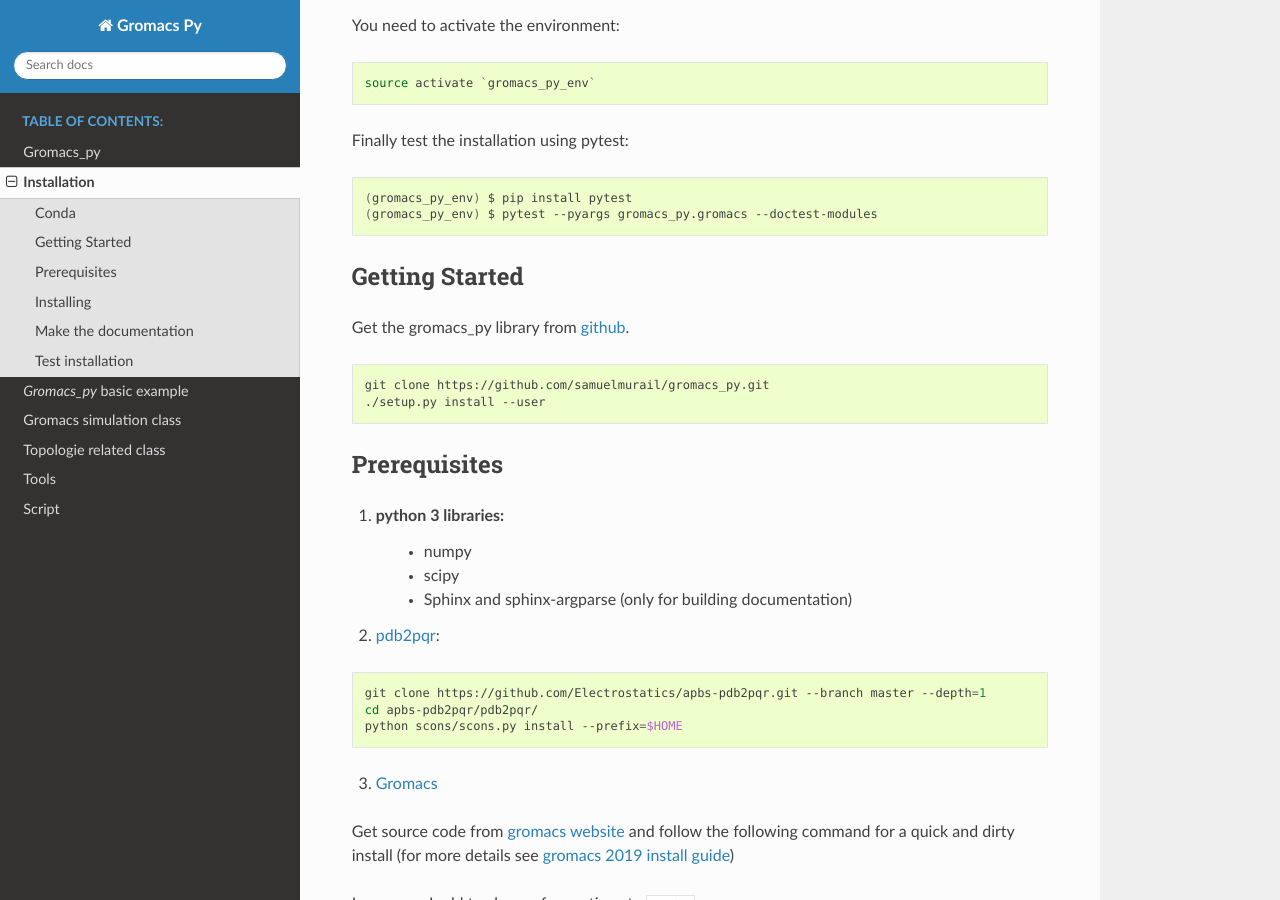
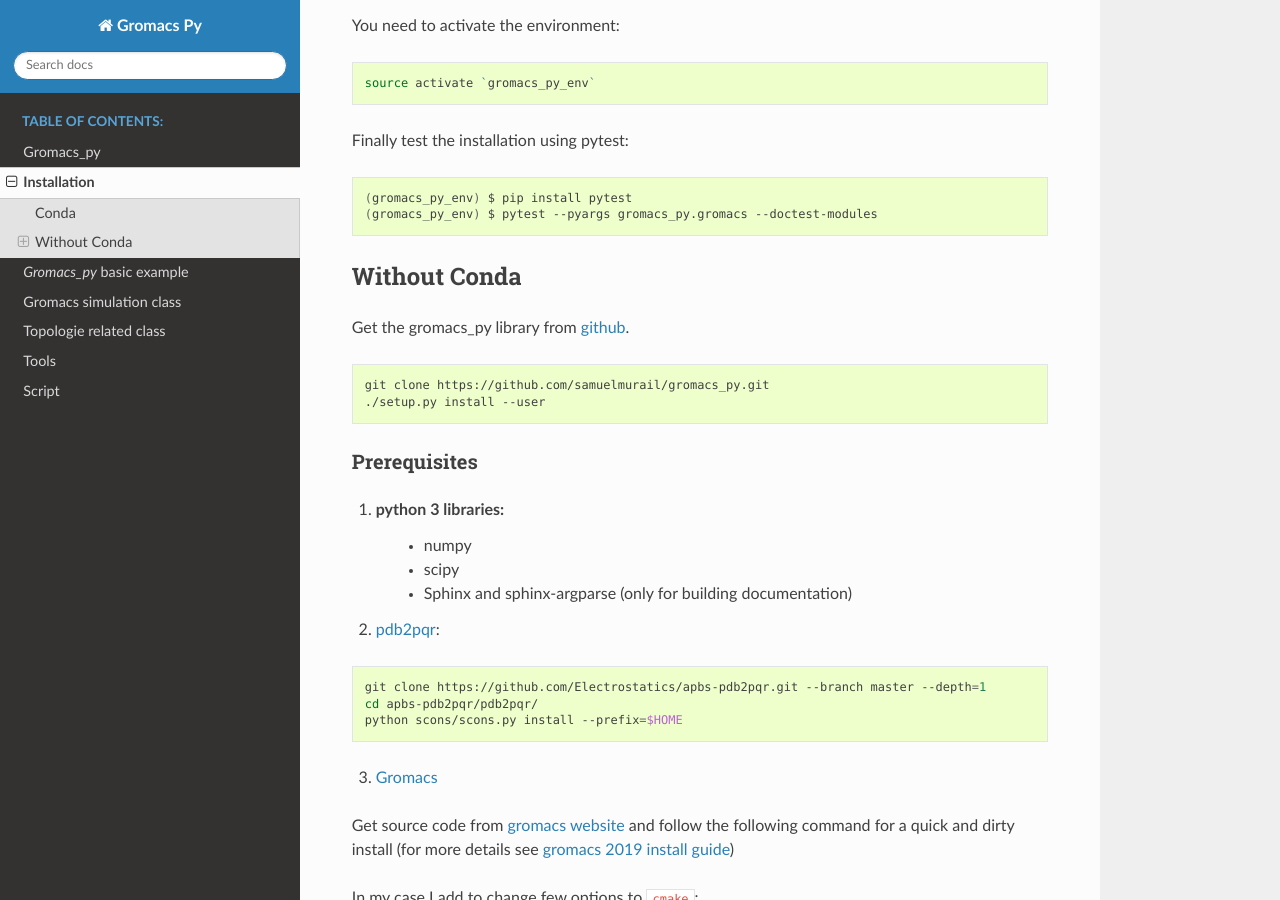
Before and after one commit to samuelmurail/gromacs_py, a Sphinx documentation site: the page built from gromacs_py/doc/install.rst, in a window 1280 px wide and 900 px high, scrolled down 628 px. Built offline with Sphinx 7.4.7 and the Read the Docs theme 2.0.0, drawn with Linux system fonts in a browser that asks for light colours.

Commit message:
change section levels

```diff
--- a/gromacs_py/doc/install.rst
+++ b/gromacs_py/doc/install.rst
@@ -44,8 +44,11 @@
 	(gromacs_py_env) $ pip install pytest
 	(gromacs_py_env) $ pytest --pyargs gromacs_py.gromacs --doctest-modules
 
-Getting Started
+
+Without Conda
 ---------------------------------------
+
+
 
 Get the gromacs_py library from `github`_.
 
@@ -57,7 +60,7 @@
 .. _github: https://github.com/samuelmurail/gromacs_py
 
 Prerequisites
----------------------------------------
+~~~~~~~~~~~~~~~~~~~~~~~~~~~~~~~~~~~~~~~
 
 1. python 3 libraries:
 	* numpy
@@ -104,7 +107,7 @@
 __ http://manual.gromacs.org/documentation/2019/install-guide/index.html
 
 Installing
----------------------------------------
+~~~~~~~~~~~~~~~~~~~~~~~~~~~~~~~~~~~~~~~
 
 Need to add path of gmx and pdb2pqr to the environment variable ``$PATH``.
 Add in your ~/.bashrc :
@@ -118,7 +121,7 @@
 
 
 Make the documentation
----------------------------------------
+~~~~~~~~~~~~~~~~~~~~~~~~~~~~~~~~~~~~~~~
 
 Need `sphinx`_ installed with the argparse sphinx module:
 
@@ -140,7 +143,7 @@
 .. _sphinx: http://www.sphinx-doc.org
 
 Test installation
----------------------------------------
+~~~~~~~~~~~~~~~~~~~~~~~~~~~~~~~~~~~~~~~
 
 Launch test with `doctest`_, will check that module’s docstrings are up-to-date by verifying that all interactive examples still work as documented.
 
```
